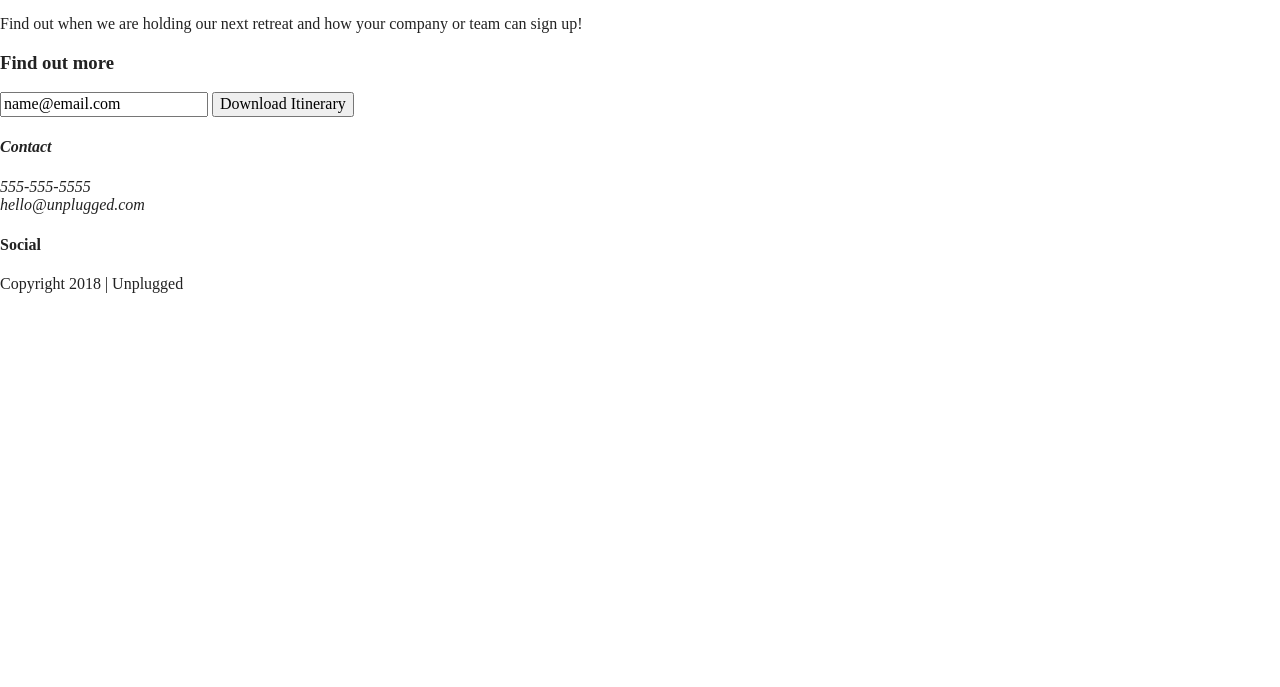
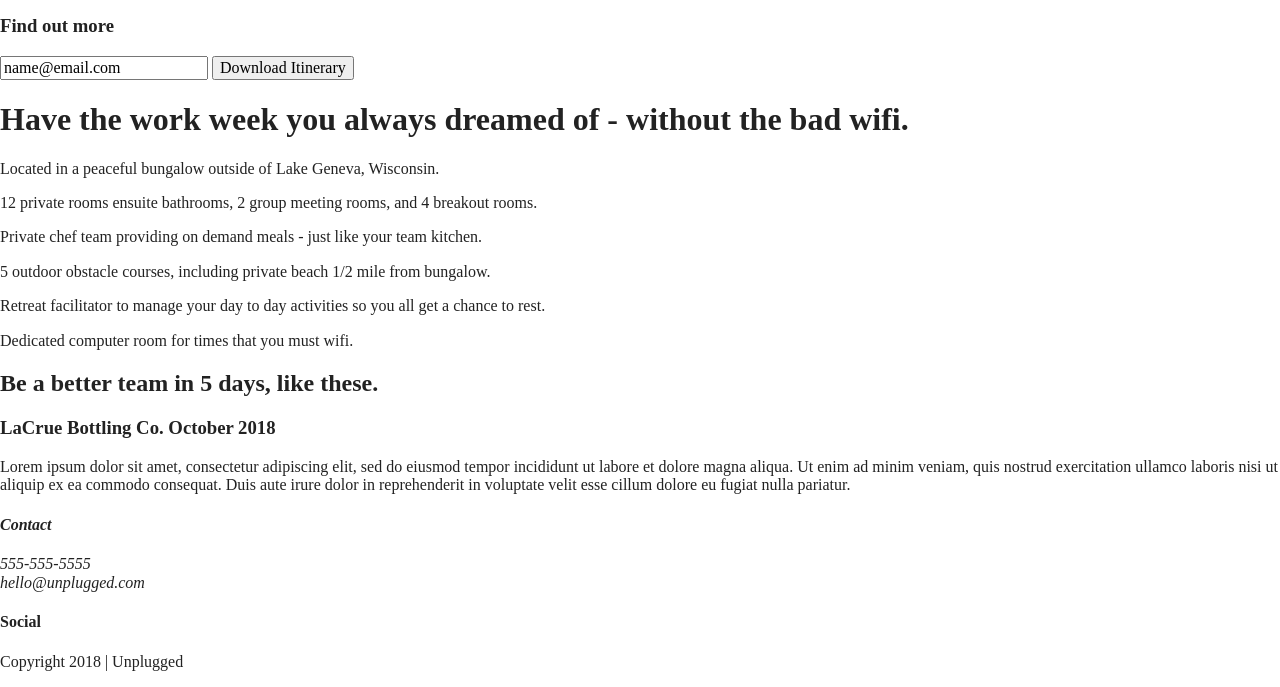
Before and after one commit to ivan7538/unplugged-retreat, a website built with Parcel: page index.html in a window 1280 px wide. Shown: the part 214-901 px from the top of the page. Before the commit the page ends 800 px from the top, so only its background shows below. Built offline with nearby package versions, Linux system fonts and the light colour scheme.

Commit message:
completed html content page one

```diff
--- a/index.html
+++ b/index.html
@@ -33,37 +33,6 @@
     ga('create', 'UA-XXXXX-Y', 'auto'); ga('set', 'anonymizeIp', true); ga('set', 'transport', 'beacon'); ga('send', 'pageview')
   </script>
   <script src="https://www.google-analytics.com/analytics.js" async></script>
-
-  logo
-  navigation bar
-    about
-    faq
-  headline
-  image
-
-  newsletter signup
-    headline text
-    paragraph text
-    headline text
-    email field
-    submit button
-  information
-    headline text
-    background image
-    icons
-    text
-  previous retreats
-    headline text
-    paragraph text
-    image
-
-    contact
-      headline text
-      contact info
-    social media
-      headline text
-      social icons
-    copyright
 
   <header>
     <div class="content-wrapper">
@@ -102,6 +71,57 @@
       </div>
     </aside>
 
+    <section class="features">
+      <div class="content-wrapper">
+        <h1>Have the work week you always dreamed of - without the bad wifi.</h1>
+        <article>
+          <p class="fontawesome-icon"></p>
+          <p class="features-item-description">Located in a peaceful bungalow outside of Lake Geneva, Wisconsin.</p>
+        </article>
+
+        <article>
+          <p class="fontawesome-icon"></p>
+          <p class="features-item-description">12 private rooms ensuite bathrooms, 2 group meeting rooms, and 4 breakout rooms.</p>
+        </article>
+
+        <article>
+          <p class="fontawesome-icon"></p>
+          <p class="features-item-description">Private chef team providing on demand meals - just like your team kitchen.</p>
+        </article>
+
+        <article>
+          <p class="fontawesome-icon"></p>
+          <p class="features-item-description">5 outdoor obstacle courses, including private beach 1/2 mile from bungalow.</p>
+        </article>
+
+        <article>
+          <p class="fontawesome-icon"></p>
+          <p class="features-item-description">Retreat facilitator to manage your day to day activities so you all get a chance to rest.</p>
+        </article>
+
+        <article>
+          <p class="fontawesome-icon"></p>
+          <p class="features-item-description">Dedicated computer room for times that you must wifi.</p>
+        </article>
+    </section>
+
+    <section class="reviews">
+      <div class="content-wrapper">
+        <h2>Be a better team in 5 days, like these.</h2>
+        <article>
+          <div>
+            <h3>LaCrue Bottling Co. October 2018</h3>
+            <p>
+              Lorem ipsum dolor sit amet, consectetur adipiscing elit, sed do eiusmod tempor incididunt ut labore et
+              dolore magna aliqua. Ut enim ad minim veniam, quis nostrud exercitation ullamco laboris nisi ut aliquip
+              ex ea commodo consequat. Duis aute irure dolor in reprehenderit in voluptate velit esse cillum dolore eu
+              fugiat nulla pariatur.
+            </p>
+          </div>
+        </article>
+      </div>
+    </section>
+
   </main>
 
 
@@ -128,7 +148,6 @@
               <p>
                 <a href="https://www.instagram.com/skillcrush/" target="_blank"></a>
               </p>
-              <p><a href="https://www.facebook.com/yoursite" target="_blank"></a></p>
             </div>
           </div>
         </div>
```
